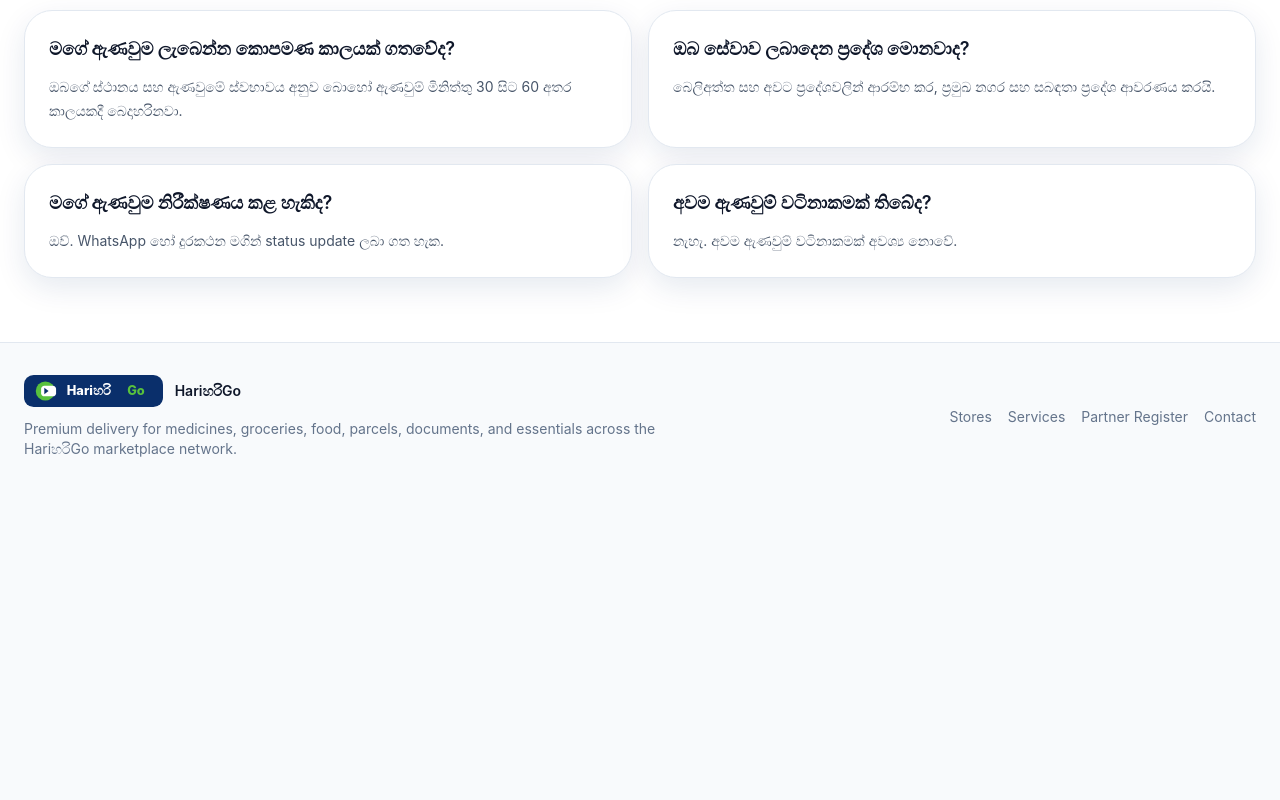
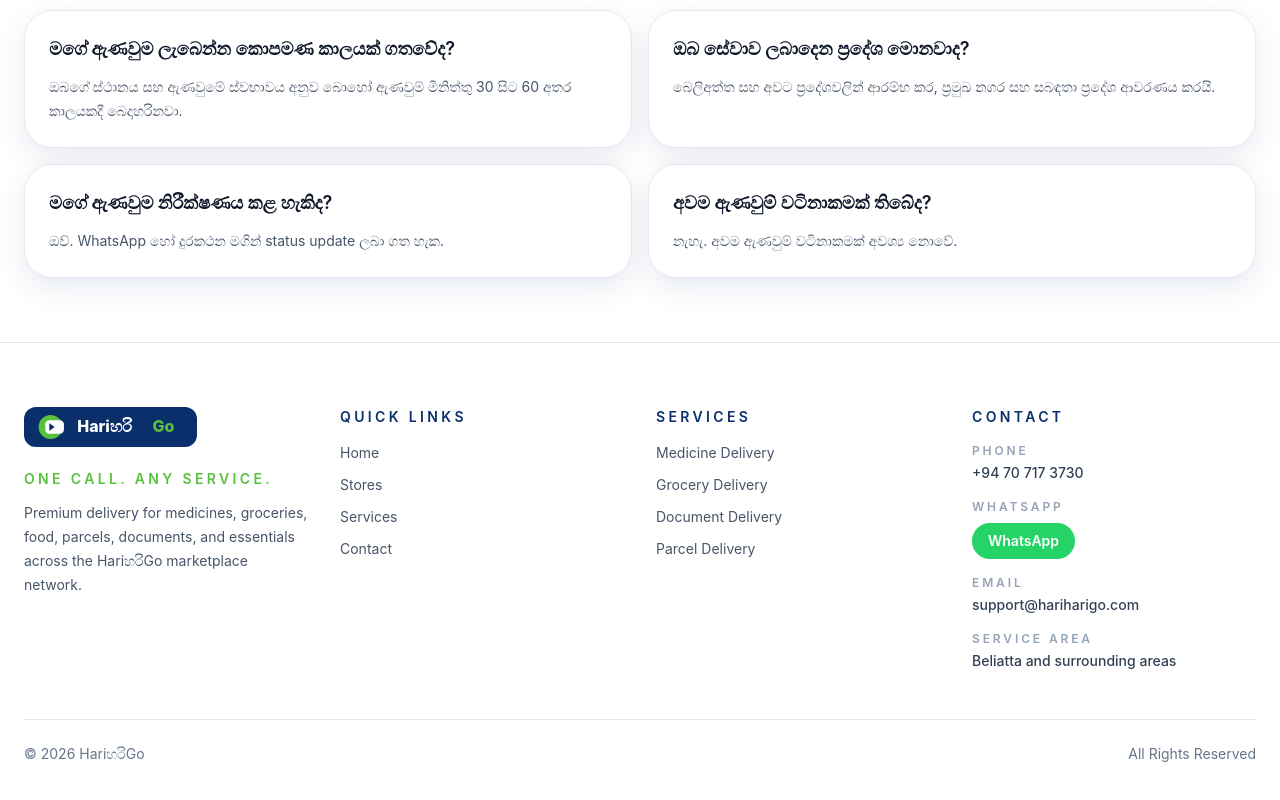
Before and after one commit to pabasara200012/haiharigo, a Next.js app: page /haiharigo/ in a window 1280 px wide. Shown: the part 3456-4256 px from the top of the page. Before the commit the page ends 3947 px from the top, so only its background shows below. Built offline with nearby package versions, Linux system fonts and the light colour scheme.

Commit message:
Improve footer layout

```diff
--- a/components/Footer.tsx
+++ b/components/Footer.tsx
@@ -2,20 +2,80 @@
 
 export function Footer() {
   return (
-    <footer className="border-t border-slate-200 bg-slate-50 py-8">
-      <div className="container mx-auto grid gap-4 px-3 text-sm text-slate-500 sm:px-4 lg:grid-cols-[1fr_auto] lg:items-center lg:px-6">
-        <div>
-          <div className="flex items-center gap-3 text-slate-900">
-            <img src="/haiharigo/images/logo.svg" alt="HariහරිGo logo" className="h-8 w-auto" />
-            <span className="font-semibold">HariහරිGo</span>
+    <footer className="border-t border-slate-200 bg-white">
+      <div className="mx-auto max-w-7xl px-6 py-16">
+        <div className="grid grid-cols-1 gap-8 md:grid-cols-2 lg:grid-cols-4">
+          <div className="space-y-4">
+            <Link href="/" className="inline-flex items-center gap-3 text-slate-900">
+              <img src="/haiharigo/images/logo.svg" alt="HariහරිGo logo" className="h-10 w-auto" />
+            </Link>
+            <div>
+              <p className="text-sm font-semibold uppercase tracking-[0.24em] text-[#58C13D]">One Call. Any Service.</p>
+              <p className="mt-3 max-w-sm text-sm leading-6 text-slate-600">
+                Premium delivery for medicines, groceries, food, parcels, documents, and essentials across the HariහරිGo marketplace network.
+              </p>
+            </div>
           </div>
-          <p className="mt-3 max-w-2xl">Premium delivery for medicines, groceries, food, parcels, documents, and essentials across the HariහරිGo marketplace network.</p>
+
+          <div>
+            <h3 className="text-sm font-semibold uppercase tracking-[0.24em] text-[#0A2F6B]">Quick Links</h3>
+            <ul className="mt-4 space-y-3 text-sm text-slate-600">
+              <li><Link href="/" className="transition hover:text-[#0A2F6B]">Home</Link></li>
+              <li><Link href="/stores" className="transition hover:text-[#0A2F6B]">Stores</Link></li>
+              <li><Link href="/services" className="transition hover:text-[#0A2F6B]">Services</Link></li>
+              <li><Link href="/contact" className="transition hover:text-[#0A2F6B]">Contact</Link></li>
+            </ul>
+          </div>
+
+          <div>
+            <h3 className="text-sm font-semibold uppercase tracking-[0.24em] text-[#0A2F6B]">Services</h3>
+            <ul className="mt-4 space-y-3 text-sm text-slate-600">
+              <li>Medicine Delivery</li>
+              <li>Grocery Delivery</li>
+              <li>Document Delivery</li>
+              <li>Parcel Delivery</li>
+            </ul>
+          </div>
+
+          <div>
+            <h3 className="text-sm font-semibold uppercase tracking-[0.24em] text-[#0A2F6B]">Contact</h3>
+            <ul className="mt-4 space-y-4 text-sm text-slate-600">
+              <li>
+                <p className="text-xs font-semibold uppercase tracking-[0.24em] text-slate-400">Phone</p>
+                <a href="tel:+94707173730" className="mt-1 block font-medium text-slate-700 transition hover:text-[#0A2F6B]">
+                  +94 70 717 3730
+                </a>
+              </li>
+              <li>
+                <p className="text-xs font-semibold uppercase tracking-[0.24em] text-slate-400">WhatsApp</p>
+                <a
+                  href="https://wa.me/94707173730?text=Hi%20Hari%E0%B7%84%E0%B6%BB%E0%B7%92Go,%20I%20need%20delivery%20support."
+                  target="_blank"
+                  rel="noreferrer"
+                  className="mt-2 inline-flex items-center justify-center rounded-full bg-[#25D366] px-4 py-2 text-sm font-semibold text-white transition hover:bg-[#1fb45a]"
+                >
+                  WhatsApp
+                </a>
+              </li>
+              <li>
+                <p className="text-xs font-semibold uppercase tracking-[0.24em] text-slate-400">Email</p>
+                <a href="mailto:support@hariharigo.com" className="mt-1 block font-medium text-slate-700 transition hover:text-[#0A2F6B]">
+                  support@hariharigo.com
+                </a>
+              </li>
+              <li>
+                <p className="text-xs font-semibold uppercase tracking-[0.24em] text-slate-400">Service Area</p>
+                <p className="mt-1 font-medium text-slate-700">Beliatta and surrounding areas</p>
+              </li>
+            </ul>
+          </div>
         </div>
-        <div className="flex flex-wrap gap-4 lg:justify-end">
-          <Link href="/stores" className="hover:text-slate-900">Stores</Link>
-          <Link href="/services" className="hover:text-slate-900">Services</Link>
-          <Link href="/partner-register" className="hover:text-slate-900">Partner Register</Link>
-          <Link href="/contact" className="hover:text-slate-900">Contact</Link>
+
+        <div className="mt-12 border-t border-slate-200 pt-6">
+          <div className="flex flex-col gap-3 text-sm text-slate-500 sm:flex-row sm:items-center sm:justify-between">
+            <p>© 2026 HariහරිGo</p>
+            <p>All Rights Reserved</p>
+          </div>
         </div>
       </div>
     </footer>
```
